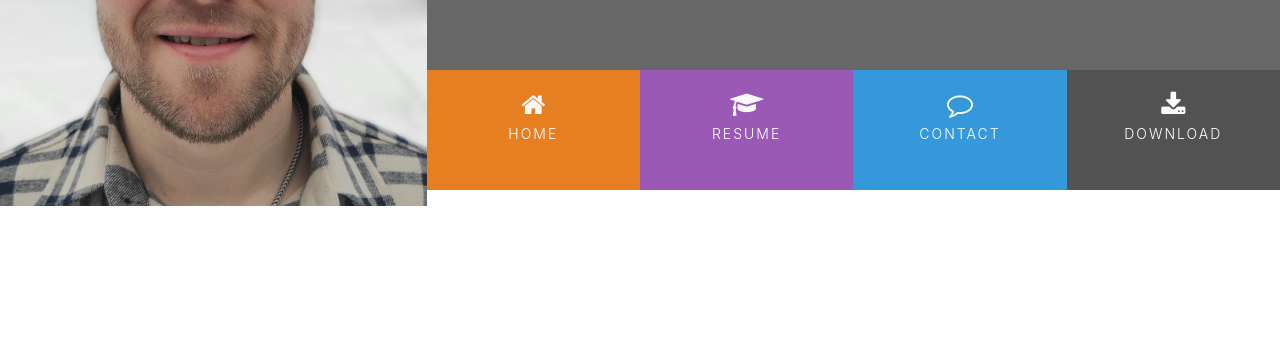
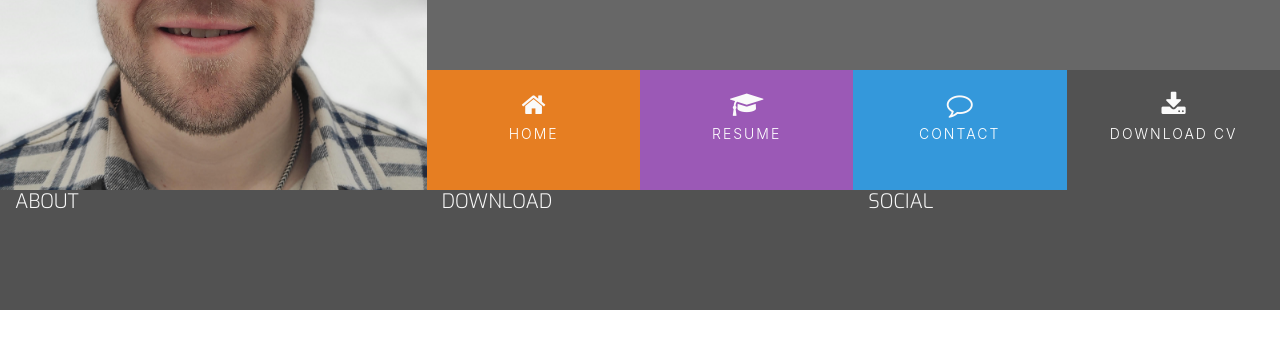
Before and after one commit to Lukasrid/resume, a plain HTML site: page index.html in a window 1280 px wide. Shown: the part 179-528 px from the top of the page. Drawn offline with nearby package versions, Linux system fonts and the light colour scheme.

Commit message:
Add footer

```diff
--- a/assets/css/style.css
+++ b/assets/css/style.css
@@ -22,6 +22,23 @@
     background-color: #525252;
 }
 
+/*------------------------------------------Special paddings/margins/text */
+h1,
+h2,
+h3,
+h4 {
+    margin: 0;
+}
+
+.uppercase {
+    text-transform: uppercase;
+}
+
+.general-sub {
+    font-family: "Exo", sans-serif;
+    font-weight: 300;
+    color: #fafafa;
+}
 
 /*------------------------------------------Heading*/
 
@@ -69,6 +86,10 @@ header {
     font-size: 0;
 }
 
+#nav {
+    margin: 0;
+}
+
 #nav li {
     font-size: 14px;
     padding: 0;
@@ -104,3 +125,55 @@ header {
     font-weight: 300;
     letter-spacing: 2px;
 }
+
+/*------------------------------------------Hover .css*/
+
+  /* Sweep To Bottom */
+  .hvr-sweep-to-bottom {
+    display: inline-block;
+    vertical-align: middle;
+    -webkit-transform: perspective(1px) translateZ(0);
+    transform: perspective(1px) translateZ(0);
+    box-shadow: 0 0 1px rgba(0, 0, 0, 0);
+    position: relative;
+    -webkit-transition-property: color;
+    transition-property: color;
+    -webkit-transition-duration: 0.3s;
+    transition-duration: 0.3s;
+  }
+  .hvr-sweep-to-bottom:before {
+    content: "";
+    position: absolute;
+    z-index: -1;
+    top: 0;
+    left: 0;
+    right: 0;
+    bottom: 0;
+    background: rgba(0, 0, 0, 0.2);
+    -webkit-transform: scaleY(0);
+    transform: scaleY(0);
+    -webkit-transform-origin: 50% 0;
+    transform-origin: 50% 0;
+    -webkit-transition-property: transform;
+    transition-property: transform;
+    -webkit-transition-duration: 0.3s;
+    transition-duration: 0.3s;
+    -webkit-transition-timing-function: ease-out;
+    transition-timing-function: ease-out;
+  }
+  .hvr-sweep-to-bottom:hover, .hvr-sweep-to-bottom:focus, .hvr-sweep-to-bottom:active {
+    color: white;
+  }
+  .hvr-sweep-to-bottom:hover:before, .hvr-sweep-to-bottom:focus:before, .hvr-sweep-to-bottom:active:before {
+    -webkit-transform: scaleY(1);
+    transform: scaleY(1);
+  }
+
+  /*------------------------------------------Footer*/
+
+  footer {
+    background-color: #525252;
+    color: #fafafa;
+    min-height: 120px;
+    margin: 0;
+  }
--- a/index.html
+++ b/index.html
@@ -23,17 +23,17 @@
                 <div class="row no-gutters">
                     <div class="col">
                         <ul id="nav" class="list-inline menucontainer">
-                            <li class="col-6 col-sm-3 ui-menu-color-home list-inline-item menuitem">
-                                <a href="#"><i class="fa fa-home" aria-hidden="true"></i><span>Home</span></a>
+                            <li class="col-6 col-sm-3 list-inline-item ui-menu-color-home menuitem">
+                                <a href="#" class="hvr-sweep-to-bottom"><i class="fa fa-home" aria-hidden="true"></i><span>Home</span></a>
                             </li>
-                            <li class="col-6 col-sm-3 ui-menu-color-resume list-inline-item menuitem">
-                                <a href="#"><i class="fa fa-graduation-cap" aria-hidden="true"></i><span>Resume</span></a>
+                            <li class="col-6 col-sm-3 list-inline-item ui-menu-color-resume menuitem">
+                                <a href="#" class="hvr-sweep-to-bottom"><i class="fa fa-graduation-cap" aria-hidden="true"></i><span>Resume</span></a>
                             </li>
-                            <li class="col-6 col-sm-3 ui-menu-color-contact list-inline-item menuitem">
-                                <a href="#"><i class="fa fa-comment-o" aria-hidden="true"></i><span>Contact</span></a>
+                            <li class="col-6 col-sm-3 list-inline-item ui-menu-color-contact menuitem">
+                                <a href="#" class="hvr-sweep-to-bottom"><i class="fa fa-comment-o" aria-hidden="true"></i><span>Contact</span></a>
                             </li>
-                            <li class="col-6 col-sm-3 ui-menu-color-download list-inline-item menuitem">
-                                <a href="#"><i class="fa fa-download" aria-hidden="true"></i><span>Download</span></a>
+                            <li class="col-6 col-sm-3 list-inline-item ui-menu-color-download menuitem">
+                                <a href="#" class="hvr-sweep-to-bottom"><i class="fa fa-download" aria-hidden="true"></i><span>Download CV</span></a>
                             </li>
                         </ul>
                     </div>
@@ -45,8 +45,18 @@
     <section>
 
     </section>
-    <footer>
-
+    <footer class="container-fluid">
+        <div class="row">
+            <div class="col-sm-4">
+                <h5 class="uppercase general-sub">About</h5>
+            </div>
+            <div class="col-sm-4">
+                <h5 class="uppercase general-sub">Download</h5>
+            </div>
+            <div class="col-sm-4">
+                <h5 class="uppercase general-sub">Social</h5>
+            </div>
+        </div>
     </footer>
 </body>
 </html>
```
